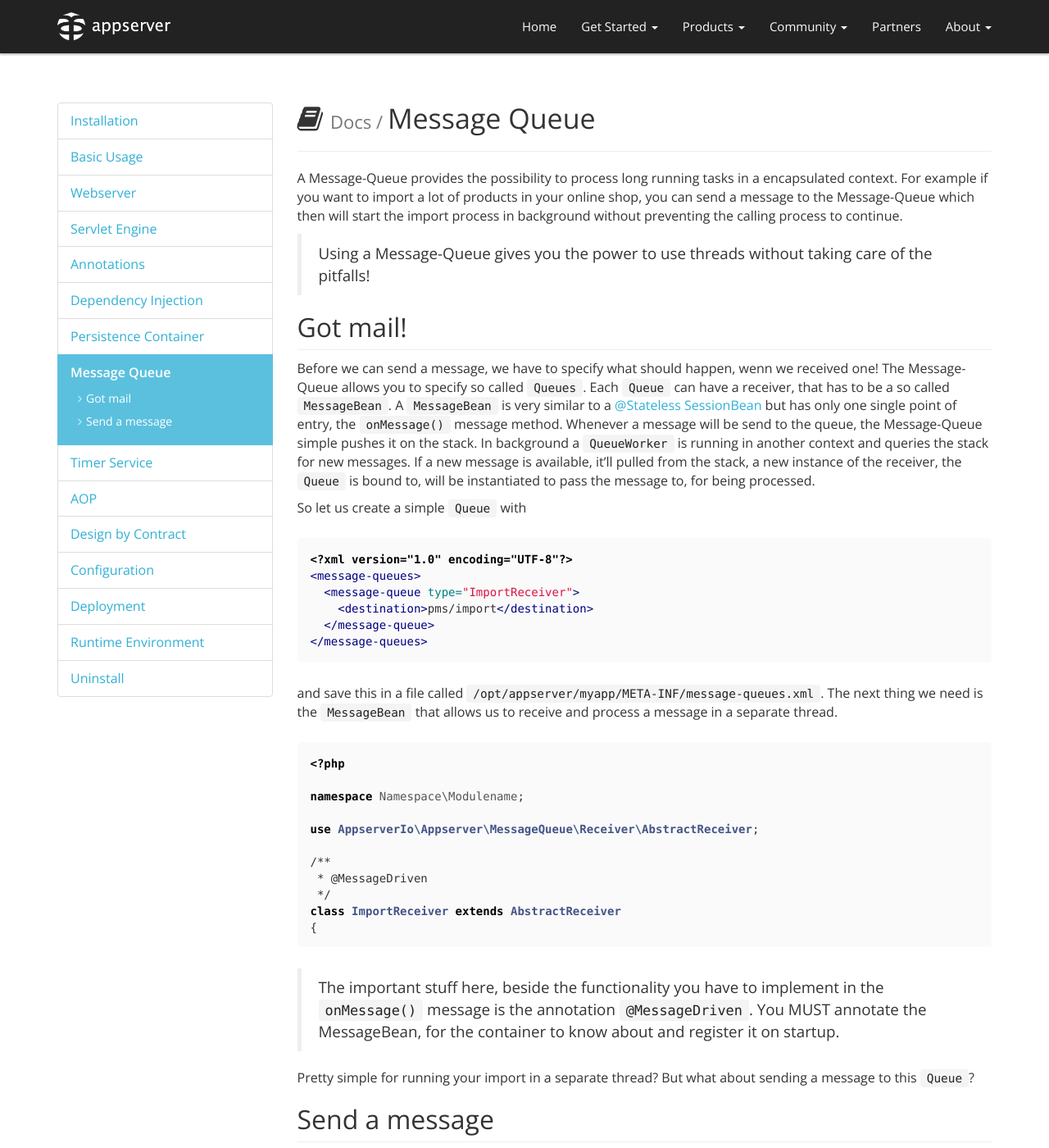
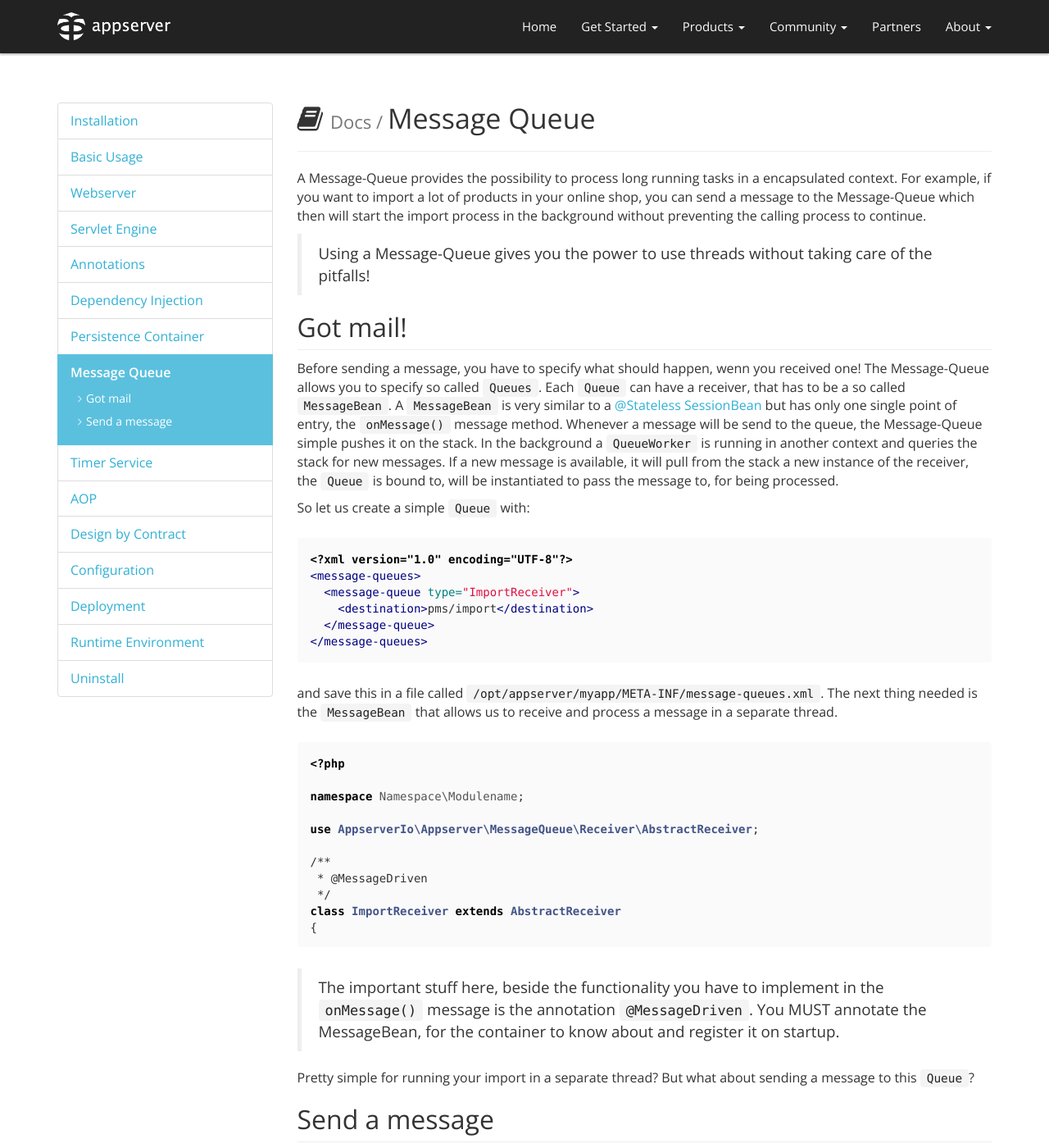
Before and after one commit to appserver-io/appserver, a Jekyll site: the page built from _docs/message-queue.md, in a window 1280 px wide and 1400 px high. Shown: the whole window at 82% size. Built offline with Jekyll 4.4.1, drawn with Linux system fonts in a browser that asks for light colours; nearby versions of some CDN libraries; library files that are not in the unit come from our copies; Markdown is read by kramdown in place of the engine named in the settings; some of the changed text lies outside the part shown.

Commit message:
Update message-queue.md

````diff
--- a/_docs/message-queue.md
+++ b/_docs/message-queue.md
@@ -14,24 +14,24 @@ permalink: /get-started/documentation/message-queue.html
 ---
 
 A Message-Queue provides the possibility to process long running tasks in a encapsulated context.
-For example if you want to import a lot of products in your online shop, you can send a
-message to the Message-Queue which then will start the import process in background without
+For example, if you want to import a lot of products in your online shop, you can send a
+message to the Message-Queue which then will start the import process in the background without
 preventing the calling process to continue.
 
 > Using a Message-Queue gives you the power to use threads without taking care of the pitfalls!
 
 ## Got mail!
 
-Before we can send a message, we have to specify what should happen, wenn we received one! The
+Before sending a message, you have to specify what should happen, wenn you received one! The
 Message-Queue allows you to specify so called `Queues`. Each `Queue` can have a receiver, that
 has to be a so called `MessageBean`. A `MessageBean` is very similar to a [@Stateless SessionBean](#@stateless-session-bean)
 but has only one single point of entry, the `onMessage()` message method. Whenever a message
-will be send to the queue, the Message-Queue simple pushes it on the stack. In background a
+will be send to the queue, the Message-Queue simple pushes it on the stack. In the background a
 `QueueWorker` is running in another context and queries the stack for new messages. If a new
-message is available, it'll pulled from the stack, a new instance of the receiver, the `Queue`
+message is available, it will pull from the stack a new instance of the receiver, the `Queue`
 is bound to, will be instantiated to pass the message to, for being processed.
 
-So let us create a simple `Queue` with
+So let us create a simple `Queue` with:
 
 ```xml
 <?xml version="1.0" encoding="UTF-8"?>
@@ -43,7 +43,7 @@ So let us create a simple `Queue` with
 ```
 
 and save this in a file called `/opt/appserver/myapp/META-INF/message-queues.xml`. The next thing
-we need is the `MessageBean` that allows us to receive and process a message in a separate thread.
+needed is the `MessageBean` that allows us to receive and process a message in a separate thread.
 
 ```php
 <?php
@@ -89,7 +89,7 @@ this `Queue`?
 Messages are POPOs that can be sent over the network. So if you want to send a message you have
 to initialize the Message-Queue Client and specify which `Queue` you want to send the message to.
 
-Again, we will extend our `Servlet` to start an import process on a POST request
+Again, we will extend the `Servlet` to start an import process on a POST request
 
 ```php
 <?php
````
